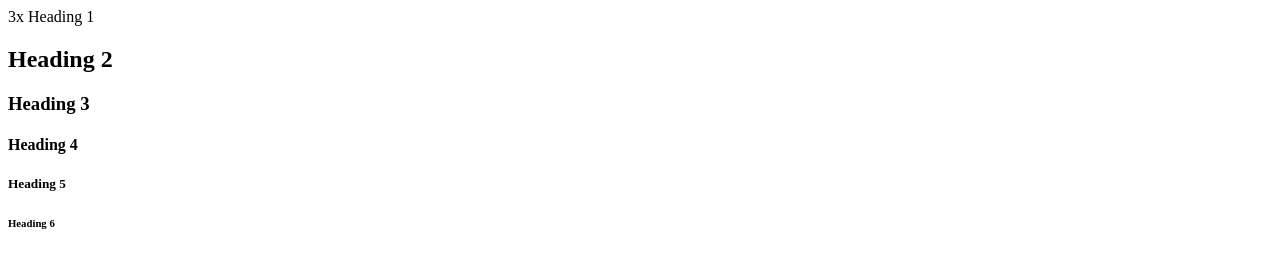
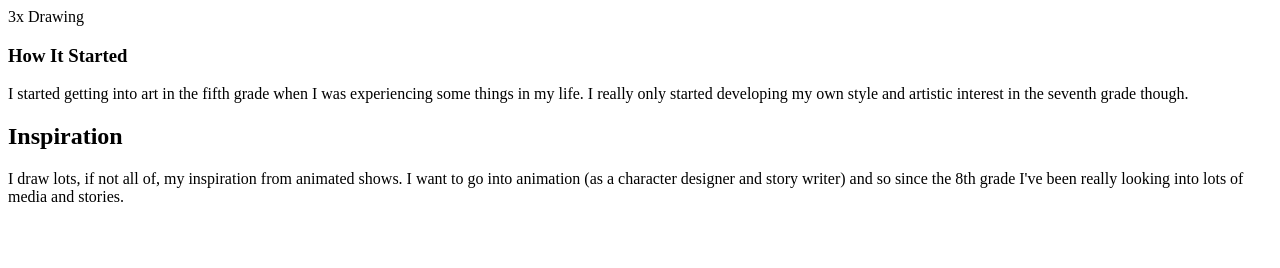
Before and after one commit to estanke03/practice, a plain HTML site: page index.html in a window 1280 px wide. Drawn offline with Linux system fonts and the light colour scheme.

Commit message:
Update index.html

```diff
--- a/index.html
+++ b/index.html
@@ -3,11 +3,11 @@
 <title>My First Webpage</title>
 </head>3x
 <body
-<h1>Heading 1</h1>
-<h2>Heading 2</h2>
-<h3>Heading 3</h3>
-<h4>Heading 4</h4>
-<h5>Heading 5</h5>
-<h6>Heading 6</h6>
+<h1>Drawing</h>
+<h3>How It Started</h3>
+<p>I started getting into art in the fifth grade when I was experiencing some things in my life. I really only started developing my own style and artistic interest in the seventh grade though.</p>
+<h2>Inspiration</h2>
+<p>I draw lots, if not all of, my inspiration from animated shows. I want to go into animation (as a character designer and story writer) and so since the 8th grade I've been really looking into lots of media and stories.</p>
+<br>
 </body>
 </html>
```
